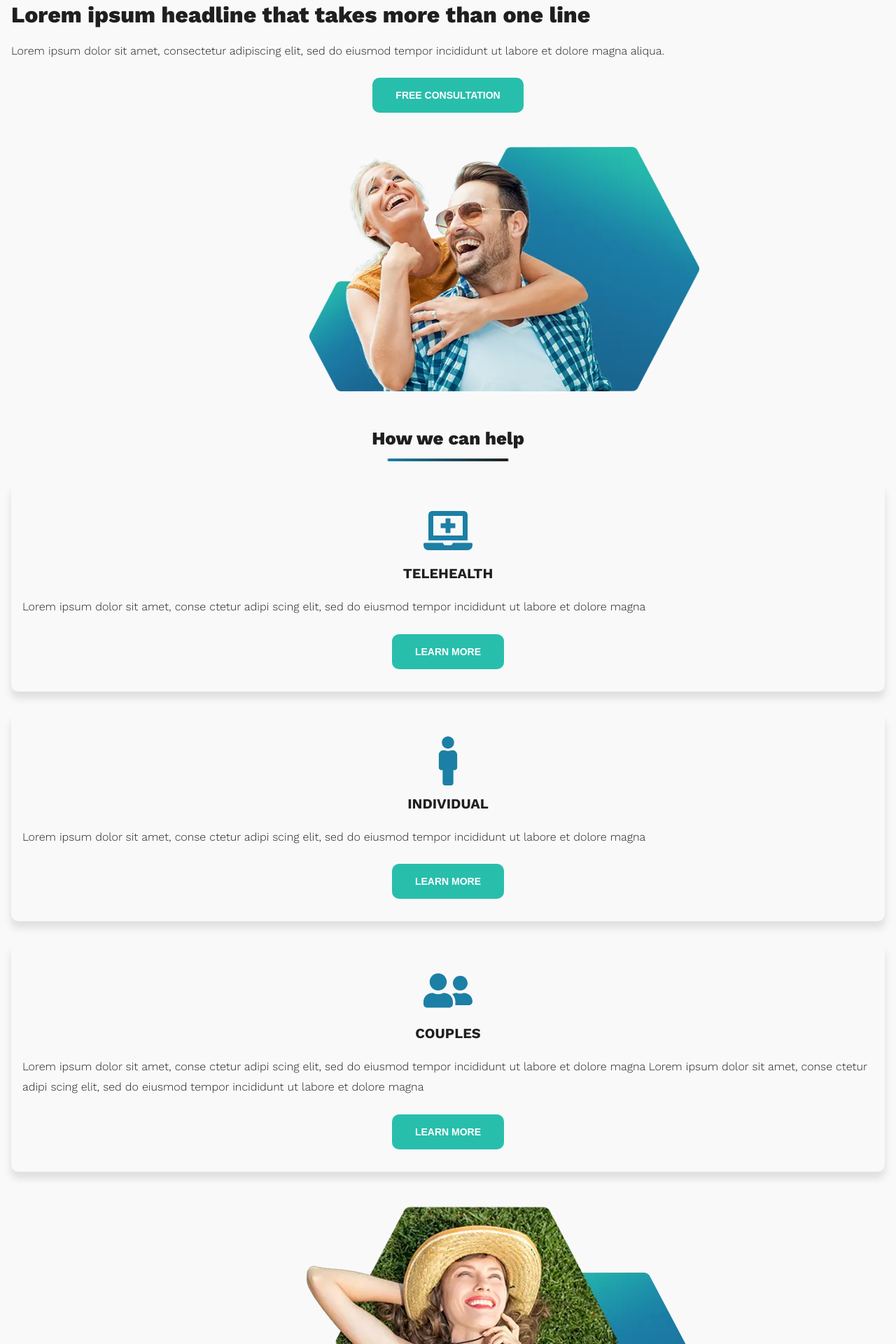
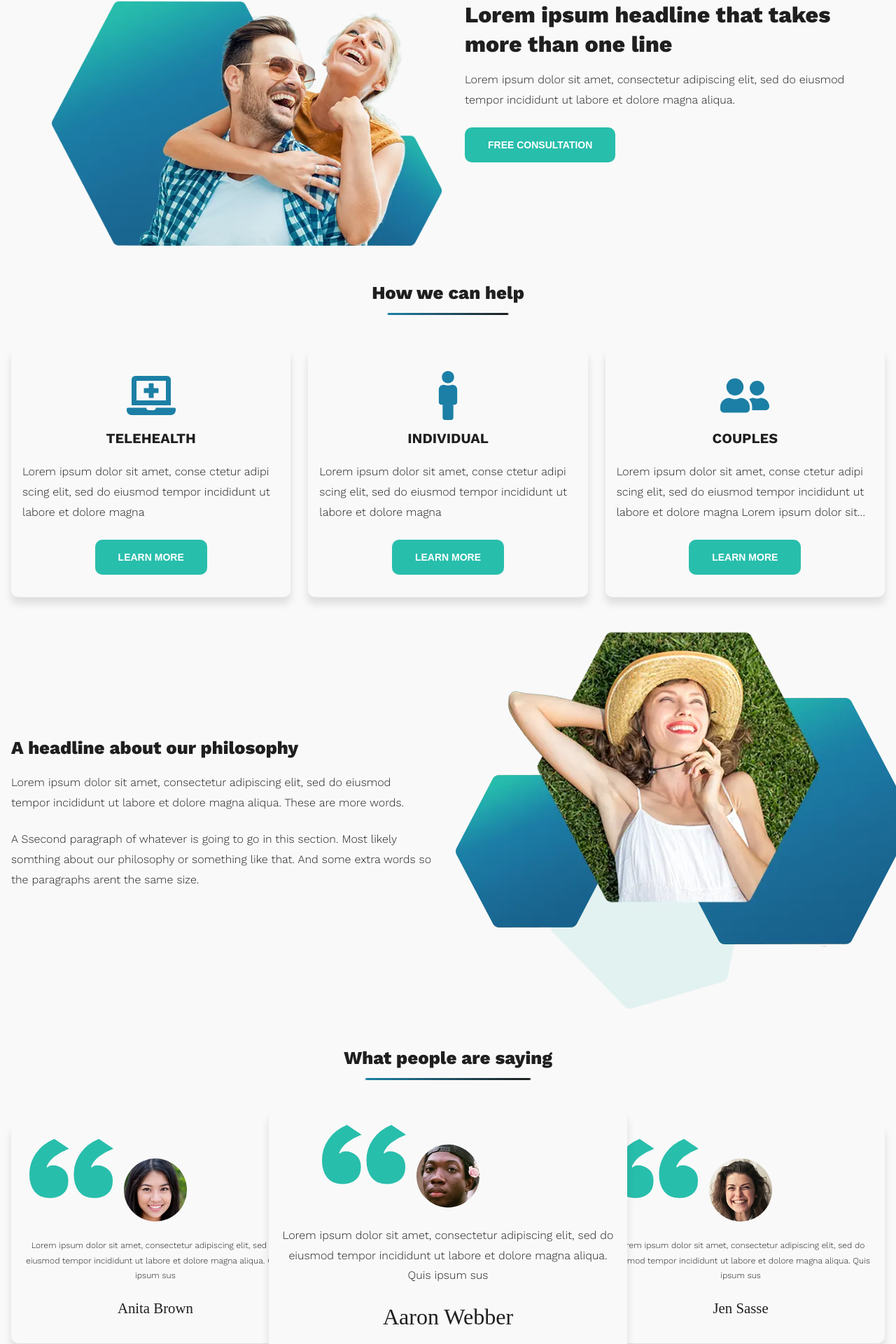
Before and after one commit to jpwallace22/BetterMind, a Next.js app: page / in a window 1280 px wide. Shown: the part 105-2025 px from the top of the page at 70% size. Built offline with nearby package versions, Linux system fonts and the light colour scheme; a web font is replaced by a local one.

Commit message:
Homepage responsive responsive homepage and new header

```diff
--- a/pages/components/Button.jsx
+++ b/pages/components/Button.jsx
@@ -7,7 +7,7 @@ function Button({ to, className, children }) {
     const mouseX = ((e.clientX - rect.left) / rect.width) * 100;
     const mouseY = ((e.clientY - rect.bottom) / rect.height) * 100;
     e.target.style.background = `radial-gradient(
-      at ${mouseX}% ${mouseY}%,
+      circle at ${mouseX}% ${mouseY + 100}%,
       rgba(40, 190, 172, 1),
       rgba(24, 96, 139, 1)
     )`;
--- a/pages/components/Header.jsx
+++ b/pages/components/Header.jsx
@@ -1,8 +1,7 @@
 import Link from "next/link";
 import { useState, useEffect, useRef } from "react";
 import { useRouter } from "next/router";
-import { GoThreeBars } from "react-icons/go";
-import { FaTimes } from "react-icons/fa";
+import { FaTimes, FaGripLines } from "react-icons/fa";
 import DropdownItem from "./DropdownItem";
 
 function Header() {
@@ -49,8 +48,8 @@ function Header() {
 
   return (
     <header ref={ref}>
-      <div className="container">
-        <div className="logo">
+      <div className={`container ${isActive && "active"}`}>
+        <div className={`logo ${isActive && "active"}`}>
           <Link href="/">
             <a>
               <h1>BetterMind</h1>
@@ -131,7 +130,7 @@ function Header() {
             </li>
           </ul>
           {!isActive && (
-            <GoThreeBars
+            <FaGripLines
               className="burger"
               onClick={() => setIsActive(!isActive)}
             />
--- a/pages/components/Testimonial.jsx
+++ b/pages/components/Testimonial.jsx
@@ -1,9 +1,12 @@
 import Image from "next/image";
 import Quotes from "../../public/images/quotes.svg";
 
-function Testimonial({ src, alt, children, name }) {
+function Testimonial({ src, alt, children, name, className, handleClick }) {
   return (
-    <div className="testimonial-card card">
+    <div
+      className={`testimonial-card card ${className}`}
+      onClick={({ target }) => handleClick(target)}
+    >
       <Image width={90} height={90} alt={alt} src={src} />
       <p>{children}</p>
       <div>{name}</div>
@@ -22,4 +25,8 @@ function Testimonial({ src, alt, children, name }) {
   );
 }
 
+Testimonial.defaultProps = {
+  className: "",
+};
+
 export default Testimonial;
--- a/pages/index.js
+++ b/pages/index.js
@@ -6,9 +6,16 @@ import Footer from "./components/Footer";
 import Testimonial from "./components/Testimonial";
 import Button from "./components/Button";
 import { FaLaptopMedical, FaMale, FaUserFriends } from "react-icons/fa";
+import { useState } from "react";
 
 export default function Home() {
-  //! need to fix the bug on the hero CTA
+  const handleClick = (clicked) => {
+    const target = clicked.closest(".testimonial-card");
+    const currentCenter = document.querySelector(".center");
+    currentCenter.classList.remove("center");
+    target.classList.add("center");
+  };
+
   return (
     <>
       <Head>
@@ -29,11 +36,13 @@ export default function Home() {
               Lorem ipsum dolor sit amet, consectetur adipiscing elit, sed do
               eiusmod tempor incididunt ut labore et dolore magna aliqua.
             </p>
-            <Button to="/contact">Free Consultation</Button>
+            <Button to="/contact" className="mx-auto hero-cta">
+              Free Consultation
+            </Button>
           </div>
           <div className="hero-image"></div>
+          <h2 className="mx-auto underline col-12">How we can help</h2>
           <section className="services px-1 col-12">
-            <h2 className="mx-auto underline">How we can help</h2>
             <article className="card flex">
               <FaLaptopMedical
                 size={70}
@@ -45,7 +54,9 @@ export default function Home() {
                 Lorem ipsum dolor sit amet, conse ctetur adipi scing elit, sed
                 do eiusmod tempor incididunt ut labore et dolore magna{" "}
               </p>
-              <button className="btn-primary mx-auto">Learn more</button>
+              <Button to="/services/online" className="mx-auto">
+                learn more
+              </Button>
             </article>
             <article className="card flex">
               <FaMale
@@ -58,7 +69,9 @@ export default function Home() {
                 Lorem ipsum dolor sit amet, conse ctetur adipi scing elit, sed
                 do eiusmod tempor incididunt ut labore et dolore magna{" "}
               </p>
-              <button className="btn-primary mx-auto">Learn more</button>
+              <Button to="/services/individual" className="mx-auto">
+                learn more
+              </Button>
             </article>
             <article className="card flex">
               <FaUserFriends
@@ -73,7 +86,9 @@ export default function Home() {
                 ipsum dolor sit amet, conse ctetur adipi scing elit, sed do
                 eiusmod tempor incididunt ut labore et dolore magna{" "}
               </p>
-              <button className="btn-primary mx-auto">Learn more</button>
+              <Button to="/services/couples" className="mx-auto">
+                learn more
+              </Button>
             </article>
           </section>
           <div className="phil-image"></div>
@@ -91,12 +106,13 @@ export default function Home() {
             </p>
           </section>
 
+          <h2 className="underline mx-auto col-12">What people are saying</h2>
           <section className="testimonials col-12 px-1">
-            <h2 className="underline mx-auto">What people are saying</h2>
             <Testimonial
               src="/images/testimonial-image-1.webp"
               alt="young asian woman"
               name="Anita Brown"
+              handleClick={handleClick}
             >
               Lorem ipsum dolor sit amet, consectetur adipiscing elit, sed do
               eiusmod tempor incididunt ut labore et dolore magna aliqua. Quis
@@ -106,6 +122,8 @@ export default function Home() {
               src="/images/testimonial-image-2.webp"
               alt="Cool black man with flower in hair"
               name="Aaron Webber"
+              handleClick={handleClick}
+              className="center"
             >
               Lorem ipsum dolor sit amet, consectetur adipiscing elit, sed do
               eiusmod tempor incididunt ut labore et dolore magna aliqua. Quis
@@ -115,6 +133,7 @@ export default function Home() {
               src="/images/testimonial-image-3.webp"
               alt="huge smile on a brunette"
               name="Jen Sasse"
+              handleClick={handleClick}
             >
               Lorem ipsum dolor sit amet, consectetur adipiscing elit, sed do
               eiusmod tempor incididunt ut labore et dolore magna aliqua. Quis
--- a/styles/globals.css
+++ b/styles/globals.css
@@ -44,6 +44,7 @@ h3 {
   box-shadow: var(--shadow);
   border-radius: 10px;
   padding: 2rem 1rem;
+  background-color: var(--white);
 }
 .flex {
   display: flex;
@@ -59,6 +60,7 @@ h3 {
 .mx-auto {
   display: block;
   margin: 0 auto;
+  width: fit-content;
 }
 .col-12 {
   grid-column: span 12;
@@ -100,27 +102,35 @@ img {
   HEADER AND NAVBAR
 /**********************/
 div.logo {
-  background-color: var(--white);
   position: relative;
   z-index: 3;
 }
+div.logo.active {
+  background-color: var(--white);
+}
 header h1 {
-  min-width: 190px;
+  min-width: 170px;
   background: url("../public/images/logo-strict.png") no-repeat center/cover;
-  min-height: 40px;
+  min-height: 35px;
   margin: 10px 0 0 1rem;
   text-indent: -99999px;
 }
 header .container {
   display: flex;
-  background-color: var(--white);
-  min-height: 62px;
+  background-color: rgba(249, 249, 249, 0.9);
+  min-height: 55px;
   justify-content: space-between;
   font-size: 1.125rem;
   font-weight: 300;
 }
+header .container.active {
+  background-color: var(--white);
+}
 header {
   box-shadow: var(--shadow);
+  position: sticky;
+  top: 0;
+  z-index: 10;
 }
 header nav {
   display: flex;
@@ -139,7 +149,7 @@ header nav > ul {
   z-index: 2;
 }
 header nav > ul.active {
-  top: 62px;
+  top: 55px;
 }
 header nav > ul > li {
   /* top level nav */
@@ -191,7 +201,11 @@ header nav > ul > li a {
 .overlay {
   width: 100%;
   height: 100vh;
-  background-color: rgba(0, 0, 0, 0.2);
+  background: linear-gradient(
+    180deg,
+    rgba(28, 127, 165, 0.7) 0%,
+    rgba(31, 31, 31, 0.7) 100%
+  );
   position: absolute;
   z-index: 1;
 }
@@ -202,6 +216,7 @@ footer {
   background-color: var(--dark-blue);
   color: var(--white);
   padding: 4rem 1rem;
+  margin-top: 2rem;
 }
 footer a {
   color: var(--white);
@@ -274,11 +289,6 @@ main {
   font-size: 2rem;
   line-height: 1.3;
 }
-.hero-content .btn-primary {
-  margin: 0 auto;
-  display: block;
-  margin-bottom: 2rem;
-}
 .homepage .hero-image {
   min-height: 350px;
   width: 100%;
@@ -287,6 +297,9 @@ main {
   grid-column: span 12;
   transform: scaleX(-1);
   position: relative;
+  margin: 0 auto 2rem;
+}
+.hero-cta {
   margin: 0 auto 2rem;
 }
 section.services .card {
@@ -311,7 +324,7 @@ section.philosophy h2 {
   text-align: center;
   overflow: hidden;
   margin: 3rem 0;
-  padding: 3rem 0 2rem;
+  padding: 3rem 1rem 2rem;
 }
 .testimonial-card img {
   border-radius: 50%;
@@ -330,14 +343,10 @@ section.philosophy h2 {
   top: 20px;
   left: calc(50% - 180px);
 }
-/******************************************************* MEDIA QUERIES
-/******************************************************* MEDIA QUERIES
-/******************************************************* MEDIA QUERIES */
-
+/**********************
+       @700px
+/**********************/
 @media screen and (min-width: 700px) {
-  /**********************
-        FOOTER
-/**********************/
   nav.footer-links {
     flex-wrap: nowrap;
     justify-content: space-around;
@@ -356,13 +365,80 @@ section.philosophy h2 {
     grid-column: span 6;
     background-position: 50px 0;
   }
+  .hero-content {
+    grid-column: 7 / span 6;
+  }
+  .homepage .hero-image {
+    grid-column: span 6;
+    grid-row: 1;
+    background-position: right;
+    transform: scaleX(1);
+  }
+  .hero-cta {
+    margin: 0;
+  }
+  section.services {
+    display: flex;
+    flex-wrap: wrap;
+    justify-content: space-between;
+  }
+  section.services article {
+    width: 32%;
+  }
+  .phil-image {
+    grid-column: 7 / span 6;
+    background-position: left;
+  }
+  section.philosophy {
+    grid-column: span 6;
+    grid-row: 4;
+    place-self: center;
+  }
+  section.philosophy h2 {
+    text-align: left;
+  }
+  section.testimonials {
+    display: flex;
+    flex-wrap: wrap;
+    justify-content: space-between;
+    position: relative;
+    margin-bottom: 2rem;
+  }
+  .testimonial-card {
+    width: 33%;
+    font-size: 0.75rem;
+  }
+  .testimonial-card div {
+    font-size: 1.3rem;
+  }
+  .testimonial-card:not(.center) {
+    cursor: pointer;
+  }
+  .testimonial-card.center {
+    position: absolute;
+    z-index: 1;
+    left: 30%;
+    width: 40%;
+    font-size: 1rem;
+    top: -20px;
+    animation: grow 1s;
+  }
+  .testimonial-card.center div {
+    font-size: 2rem;
+  }
 }
+/**********************
+       @900px
+/**********************/
 @media screen and (min-width: 900px) {
-  /**********************
-  HEADER AND NAVBAR
-/**********************/
+  /* header */
   header {
     min-height: 74px;
+    position: relative;
+  }
+  header h1 {
+    min-width: 190px;
+    min-height: 40px;
   }
   header h1 {
     background: url("../public/images/logo-desktop.png") no-repeat center/cover;
@@ -415,9 +491,6 @@ section.philosophy h2 {
     font: bold 14px/2.7 "Work Sans", sans-serif;
     text-transform: uppercase;
   }
-  /* header nav > ul > li {
-    background: var(--line-gradient) no-repeat 0px 60px;
-  } */
   header nav > ul > li:hover {
     background-color: #f2f2f2;
   }
@@ -451,3 +524,14 @@ section.philosophy h2 {
     background-color: #f2f2f2;
   }
 }
+@keyframes grow {
+  0% {
+    transform: scale(1);
+  }
+  50% {
+    transform: scale(1.1);
+  }
+  100% {
+    transform: scale(1);
+  }
+}
```
